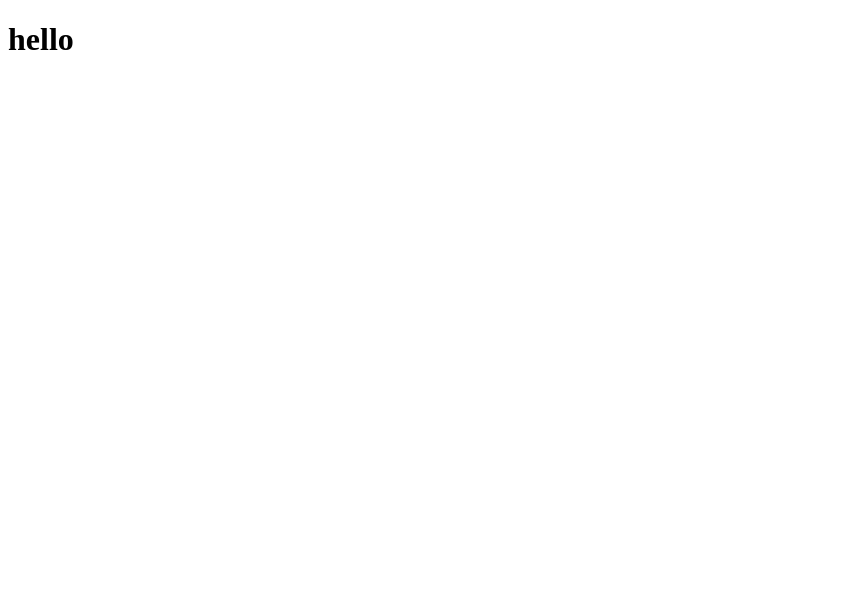
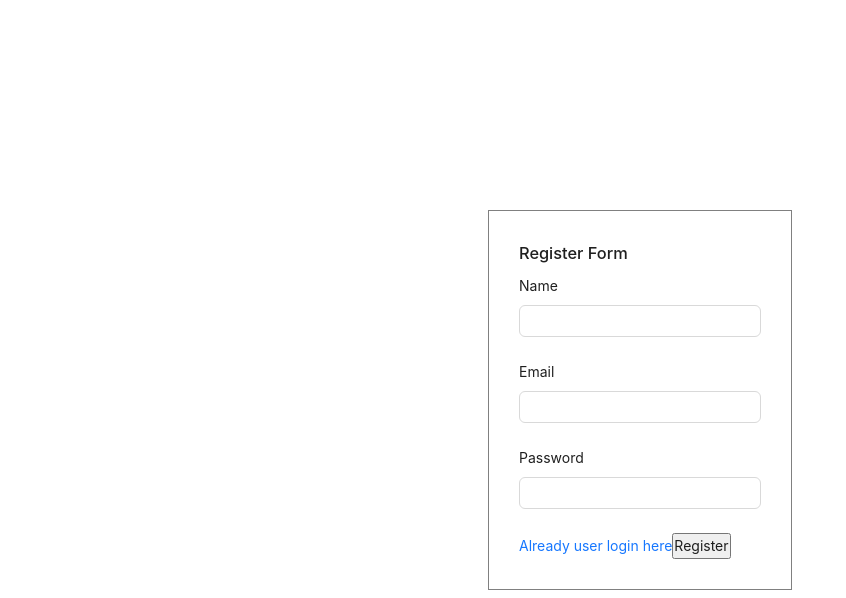
Before and after one commit to Mahesh2056/Doctor-Appointment-System, a React (Create React App) app in the folder client/: page /register in a window 1280 px wide. Shown: the top 598 px of the page, without its empty margins (0-846 px from the left). Built offline with nearby package versions, Linux system fonts and the light colour scheme; the HTML template or start-up script is replaced by a standard one.

Commit message:
Create Routing and Login Register Form

```diff
--- a/client/package.json
+++ b/client/package.json
@@ -1,5 +1,6 @@
 {
   "name": "client",
+  "proxy": "http://localhost:8080",
   "version": "0.1.0",
   "private": true,
   "dependencies": {
--- a/client/src/App.js
+++ b/client/src/App.js
@@ -1,9 +1,18 @@
+import { BrowserRouter, Routes, Route } from "react-router-dom";
+import HomePage from "./pages/HomePage";
+import Login from './pages/Login';
+import Register from './pages/Register';
+
 function App() {
   return (
     <>
-     <div className="bg-dark">
-      <h1 className="text-success">hello</h1>
-     </div>
+     <BrowserRouter>
+      <Routes>
+        <Route path="/" element={<HomePage />} />
+        <Route path="/login" element={<Login />} />
+        <Route path="/register" element={<Register />} />
+      </Routes>
+     </BrowserRouter>
     </>
   );
 }
--- a/client/src/index.css
+++ b/client/src/index.css
@@ -0,0 +1,5 @@
+* {
+    padding: 0;
+    margin: 0;
+    box-sizing: border-box;
+}
--- a/client/src/index.js
+++ b/client/src/index.js
@@ -1,5 +1,6 @@
 import React from 'react';
 import ReactDOM from 'react-dom/client';
+import "antd/dist/reset.css";
 import './index.css';
 import App from './App';
 import reportWebVitals from './reportWebVitals';
--- a/client/src/pages/Login.js
+++ b/client/src/pages/Login.js
@@ -1,9 +1,35 @@
 import React from "react";
+import "../styles/RegisterStyles.css";
+import { Form, Input } from "antd";
+import { Link } from "react-router-dom";
 
 const Login = () => {
+
+//form handler
+const onfinishHandler = (values) => {
+  console.log(values);
+};
   return (
-    <div>
-        <h1>Login Page</h1>
+    <div className="form-container">
+      <Form
+        layout="vertical"
+        onFinish={onfinishHandler}
+        className="register-form"
+      >
+        <h3 className="text-center">Login Form</h3>
+        <Form.Item label="Email" name="email">
+          <Input type="email" required />
+        </Form.Item>
+        <Form.Item label="Password" name="password">
+          <Input type="password" required />
+        </Form.Item>
+        <Link to="/register" className="m-2">
+          Not a user Register here
+        </Link>
+        <button className="btn btn-primary" type="submit">
+          Login
+        </button>
+      </Form>
     </div>
   );
 };
--- a/client/src/pages/Register.js
+++ b/client/src/pages/Register.js
@@ -1,10 +1,41 @@
 import React from "react";
+import "../styles/RegisterStyles.css";
+import { Form, Input } from "antd";
+import { Link } from "react-router-dom";
 
 const Register = () => {
+
+//form handler
+const onfinishHandler = (values) => {
+  console.log(values);
+};
   return (
-    <div>
-        <h1>Register Page</h1>
-    </div>
+    <>
+     <div className="form-container">
+      <Form
+        layout="vertical"
+        onFinish={onfinishHandler}
+        className="register-form"
+      >
+        <h3 className="text-center">Register Form</h3>
+        <Form.Item label="Name" name="name">
+          <Input type="text" required />
+        </Form.Item>
+        <Form.Item label="Email" name="email">
+          <Input type="email" required />
+        </Form.Item>
+        <Form.Item label="Password" name="password">
+          <Input type="password" required />
+        </Form.Item>
+        <Link to="/login" className="m-2">
+          Already user login here
+        </Link>
+        <button className="btn btn-primary" type="submit">
+          Register
+        </button>
+      </Form>
+     </div>
+    </>
   );
 };
 
--- /dev/null
+++ b/client/src/styles/RegisterStyles.css
@@ -0,0 +1,11 @@
+.form-container {
+    display: flex;
+    align-items: center;
+    justify-content: center;
+    height: 100vh;
+}
+
+.register-form {
+    border: 1px solid gray;
+    padding: 30px;
+}
--- a/package.json
+++ b/package.json
@@ -6,7 +6,9 @@
   "scripts": {
     "test": "echo \"Error: no test specified\" && exit 1",
     "start": "node server.js",
-    "server": "nodemon server.js"
+    "server": "nodemon server.js",
+    "client": "npm start --prefix ./client",
+    "dev": "concurrently \"npm run server\" \"npm run client\""
   },
   "keywords": [],
   "author": "mssquare",
@@ -14,6 +16,7 @@
   "dependencies": {
     "bcryptjs": "^2.4.3",
     "colors": "^1.4.0",
+    "concurrently": "^8.2.2",
     "dotenv": "^16.4.5",
     "express": "^4.19.2",
     "jsonwebtoken": "^9.0.2",
```
Also changed, not shown: 1 other file (tests, documents, lock files or other folders).
